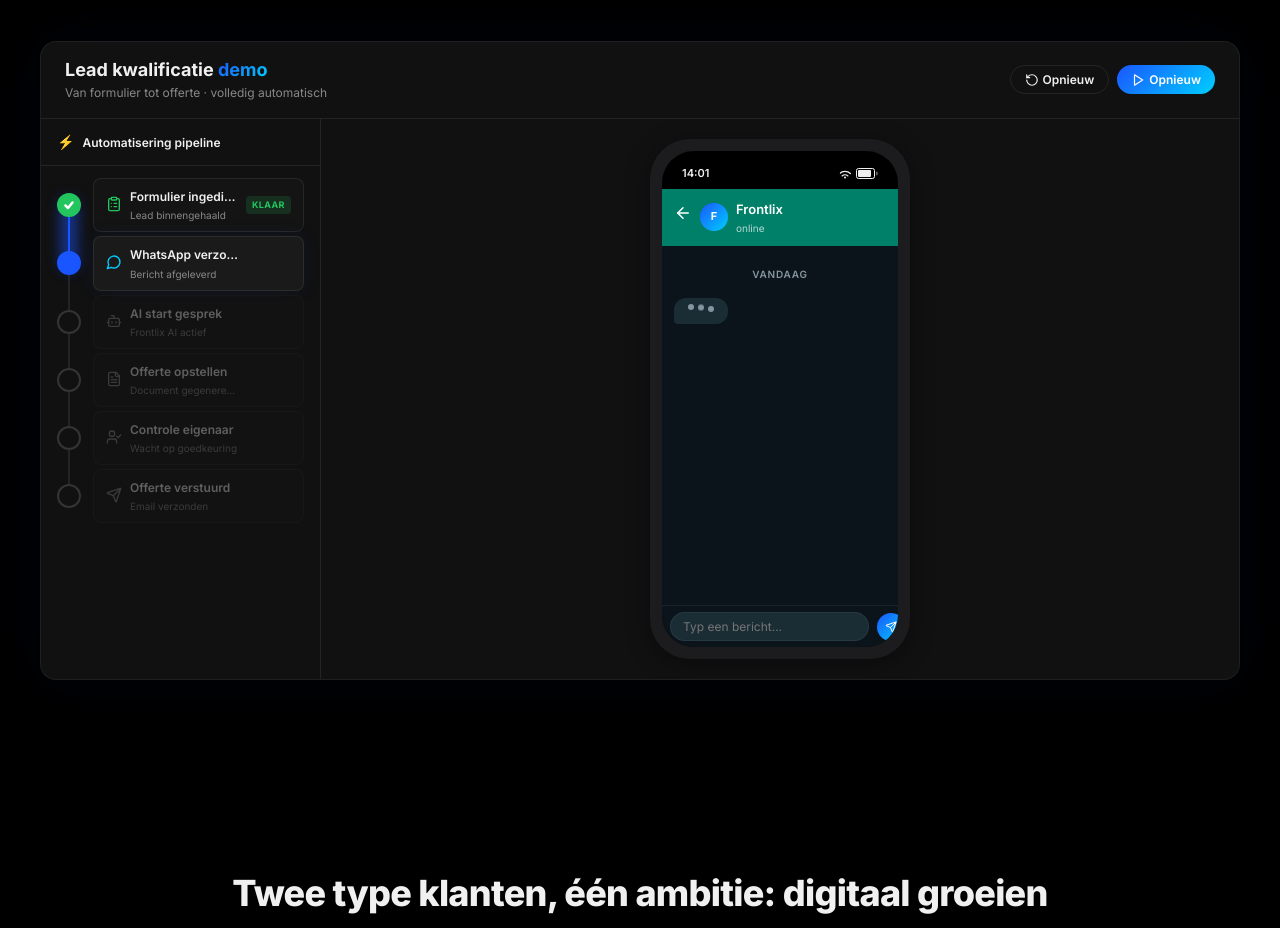
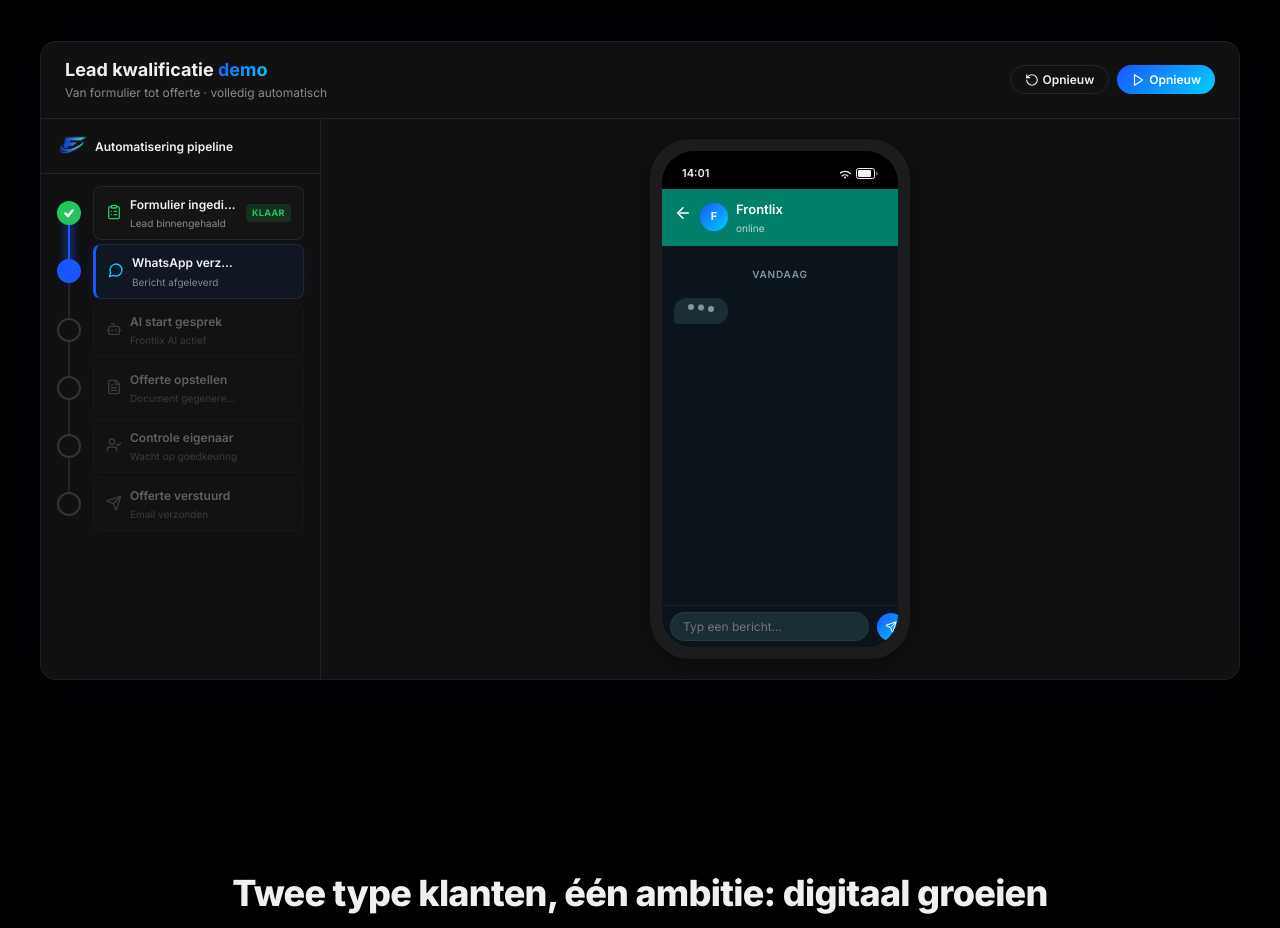
Before and after one commit to frontlix/website, a Next.js app: page / in a window 1280 px wide. Shown: the part 2980-3908 px from the top of the page. Built offline with nearby package versions, Linux system fonts and the light colour scheme; no server answers.

Commit message:
pipline goed

```diff
--- a/components/sections/LeadDemo/Pipeline.module.css
+++ b/components/sections/LeadDemo/Pipeline.module.css
@@ -55,17 +55,25 @@
 }
 
 .headerIcon {
-  font-size: var(--text-sm);
-  line-height: 1;
+  width: 30px;
+  height: 30px;
+  object-fit: contain;
+  flex-shrink: 0;
 }
 
 .headerTitle {
   font-size: var(--text-xs);
   font-weight: 600;
   color: var(--color-text);
+  white-space: nowrap;
 }
 
 .completeBadge {
+  display: inline-flex;
+  align-items: center;
+  gap: 4px;
+  white-space: nowrap;
+  flex-shrink: 0;
   font-size: 10px;
   font-weight: 700;
   color: #22C55E;
@@ -74,12 +82,14 @@
   border-radius: var(--radius-full);
   padding: 2px 8px;
   opacity: 0;
+  visibility: hidden;
   pointer-events: none;
-  transition: opacity 0.4s ease;
+  transition: opacity 0.4s ease, visibility 0.4s ease;
 }
 
 .completeVisible {
   opacity: 1;
+  visibility: visible;
   animation: fadeIn 0.4s ease;
 }
 
@@ -113,7 +123,6 @@
   height: 0;
   background: #1A56FF;
   box-shadow: 0 0 8px 2px rgba(26, 86, 255, 0.6);
-  animation: linePulse 2s ease-in-out infinite;
   transition: height 0.6s ease-in-out;
   border-radius: 1px;
   z-index: 0;
@@ -139,7 +148,7 @@
   display: flex;
   align-items: center;
   justify-content: center;
-  transition: background 0.3s ease, border-color 0.3s ease, box-shadow 0.3s ease;
+  transition: background 0.4s ease, border-color 0.4s ease, box-shadow 0.4s ease;
 }
 
 .circleFuture {
@@ -186,14 +195,15 @@
   border: 1px solid var(--color-border);
   border-radius: var(--radius-md);
   padding: var(--space-2) var(--space-3);
-  transition: opacity 0.3s ease, background 0.3s ease, box-shadow 0.3s ease;
+  transition: opacity 0.3s ease, background 0.3s ease, box-shadow 0.3s ease, border-left 0.3s ease;
   min-width: 0;
   opacity: 0.35;
 }
 
 .cardActive {
   opacity: 1;
-  background: #1A1A1A;
+  background: rgba(26, 86, 255, 0.08);
+  border-left: 3px solid #1A56FF;
   box-shadow: 0 0 20px rgba(26, 86, 255, 0.08);
 }
 
--- a/components/sections/LeadDemo/Pipeline.tsx
+++ b/components/sections/LeadDemo/Pipeline.tsx
@@ -1,6 +1,7 @@
 'use client'
 
 import { useCallback, useEffect, useRef, useState } from 'react'
+import Image from 'next/image'
 import {
   ClipboardList,
   MessageCircle,
@@ -75,7 +76,7 @@
       {/* Header */}
       <div className={styles.header}>
         <span className={styles.headerLeft}>
-          <span className={styles.headerIcon}>⚡</span>
+          <Image src="/logo.png" alt="Frontlix" width={30} height={30} className={styles.headerIcon} />
           <span className={styles.headerTitle}>Automatisering pipeline</span>
         </span>
         <span className={`${styles.completeBadge} ${showComplete ? styles.completeVisible : ''}`}>
```
